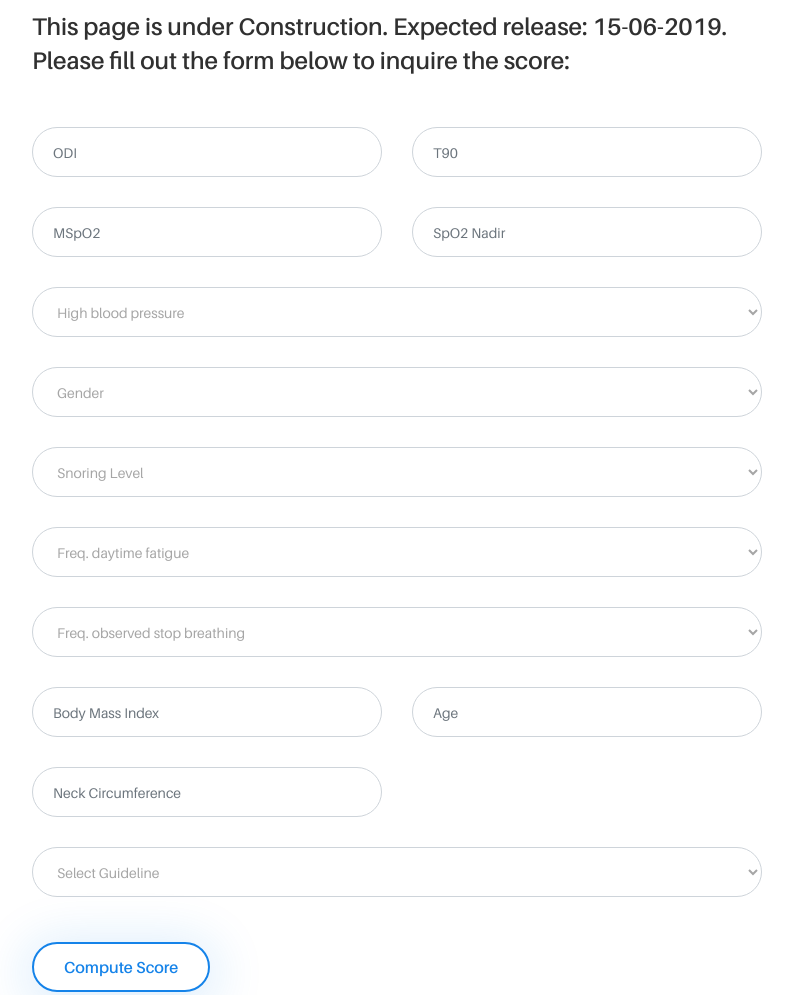
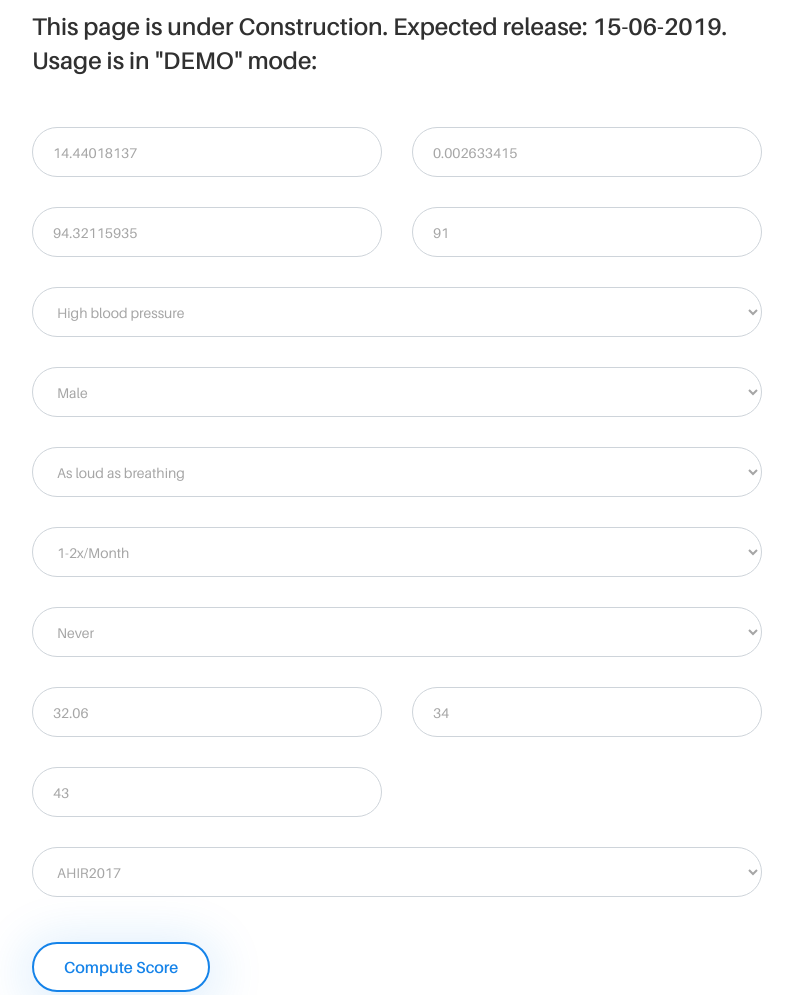
Before and after one commit to alon-begin/aim-lab.github.io, a website: page oxydosa.html in a window 1280 px wide. Shown: the part 400-1395 px from the top of the page, without its empty margins (53-846 px from the left). Drawn offline with Linux system fonts and the light colour scheme; files whose address does not match are found by name.

Commit message:
Update oxydosa.html

```diff
--- a/oxydosa.html
+++ b/oxydosa.html
@@ -141,29 +141,29 @@
                 <div class="col-12 col-lg-8">
                     <div class="uza-contact-form mb-80">
                         <div class="contact-heading mb-50">
-                            <h4>This page is under Construction. Expected release: 15-06-2019. Please fill out the form below to inquire the score:</h4>
+                            <h4>This page is under Construction. Expected release: 15-06-2019. Usage is in "DEMO" mode:</h4>
                         </div>
-                        <!-- <form method="POST" action="http://the.other.server.com/script.php"></form> -->
-                        <form action="#" method="post">
+                        <!-- <form name="oxydosa_form" id="oxydosa_form" action="http://132.68.177.116/" method="GET" target="hidden_iframe" onsubmit="submitted=true;"> -->
+                        <form name="oxydosa_form" id="oxydosa_form" action="http://132.68.177.116/" method="GET">
                             <div class="row">
                                 <div class="col-lg-6">
                                     <div class="form-group">
-                                        <input type="text" class="form-control mb-30" name="odi" placeholder="ODI">
+                                        <input type="text" class="form-control mb-30" name="odi" placeholder="ODI" value="14.44018137">
                                     </div>
                                 </div>
                                 <div class="col-lg-6">
                                     <div class="form-group">
-                                        <input type="email" class="form-control mb-30" name="t90" placeholder="T90">
+                                        <input type="text" class="form-control mb-30" name="t90" placeholder="T90" value="0.002633415">
                                     </div>
                                 </div>
                                 <div class="col-lg-6">
                                     <div class="form-group">
-                                        <input type="text" class="form-control mb-30" name="mspo2" placeholder="MSpO2">
+                                        <input type="text" class="form-control mb-30" name="mspo2" placeholder="MSpO2" value="94.32115935">
                                     </div>
                                 </div>
                                 <div class="col-lg-6">
                                     <div class="form-group">
-                                        <input type="text" class="form-control mb-30" name="spo2-nadir" placeholder="SpO2 Nadir">
+                                        <input type="text" class="form-control mb-30" name="spo2-nadir" placeholder="SpO2 Nadir" value="91">
                                     </div>
                                 </div>
                                 <div class="col-12">
@@ -179,7 +179,7 @@
                                         <div>
                                             <select class="form-control mb-30" name="gender">
                                                 <option>Gender</option>
-                                                <option>Male</option>
+                                                <option selected> Male</option>
                                                 <option>Female</option>
                                             </select>
                                         </div>
@@ -188,7 +188,7 @@
                                         <div>
                                             <select class="form-control mb-30" name="snoring">
                                                 <option>Snoring Level</option>
-                                                <option>As loud as breathing</option>
+                                                <option selected>As loud as breathing</option>
                                                 <option>As loud as talking</option>
                                                 <option>Louder than talking</option>
                                                 <option>Can be heard in another room</option>
@@ -200,7 +200,7 @@
                                             <select class="form-control mb-30" name="fatigue">
                                                 <option>Freq. daytime fatigue</option>
                                                 <option>Never</option>
-                                                <option>1-2x/Month</option>
+                                                <option selected>1-2x/Month</option>
                                                 <option>1-2x/Week</option>
                                                 <option>3-4x/Week</option>
                                                 <option>Daily</option>
@@ -211,7 +211,7 @@
                                         <div>
                                             <select class="form-control mb-30" name="stop-breathing">
                                                 <option>Freq. observed stop breathing</option>
-                                                <option>Never</option>
+                                                <option selected>Never</option>
                                                 <option>1-2x/Month</option>
                                                 <option>1-2x/Week</option>
                                                 <option>3-4x/Week</option>
@@ -221,24 +221,24 @@
                                 </div>
                                 <div class="col-lg-6">
                                         <div class="form-group">
-                                            <input type="text" class="form-control mb-30" name="body-mass-index" placeholder="Body Mass Index">
+                                            <input type="text" class="form-control mb-30" name="body-mass-index" placeholder="Body Mass Index" value="32.06">
                                         </div>
                                 </div>
                                 <div class="col-lg-6">
                                     <div class="form-group">
-                                        <input type="text" class="form-control mb-30" name="age" placeholder="Age">
+                                        <input type="text" class="form-control mb-30" name="age" placeholder="Age" value="34">
                                     </div>
                                 </div>
                                 <div class="col-lg-6">
                                     <div class="form-group">
-                                        <input type="email" class="form-control mb-30" name="neck-circumference" placeholder="Neck Circumference">
+                                        <input type="text" class="form-control mb-30" name="neck-circumference" placeholder="Neck Circumference" value="43">
                                     </div>
                                 </div>
                                 <div class="col-12">
                                     <div>
                                         <select class="form-control mb-30" name="guideline">
                                             <option>Select Guideline</option>
-                                            <option>AHIR2017</option>
+                                            <option selected>AHIR2017</option>
 
                                         </select>
                                     </div>
@@ -248,6 +248,7 @@
                                 </div>
                             </div>
                         </form>
+
                     </div>
                 </div>
         </div>
@@ -284,6 +285,33 @@
     <!-- Active js -->
     <script src="js/default-assets/active.js"></script>
 
+    <script type="text/javascript">var submitted=false;</script>
+    <script type="text/javascript">
+        $('#oxydosa_form').on('submit', function(e) {
+        $('#oxydosa_form *').fadeOut(2000);
+        $('#oxydosa_form').prepend('Your Score...');
+        });
+
+
+    </script>
+
+    <script type="text/javascript">
+
+        const xhr = new XMLHttpRequest();
+        xhr.onload = function(){
+
+        const serverResponse = document.getElementById("serverResponse");
+        serverResponse.innerHTML = this.responseText;
+        };
+
+    </script>
+
+
+
+
+
+
+
 </body>
 
 </html>
```
